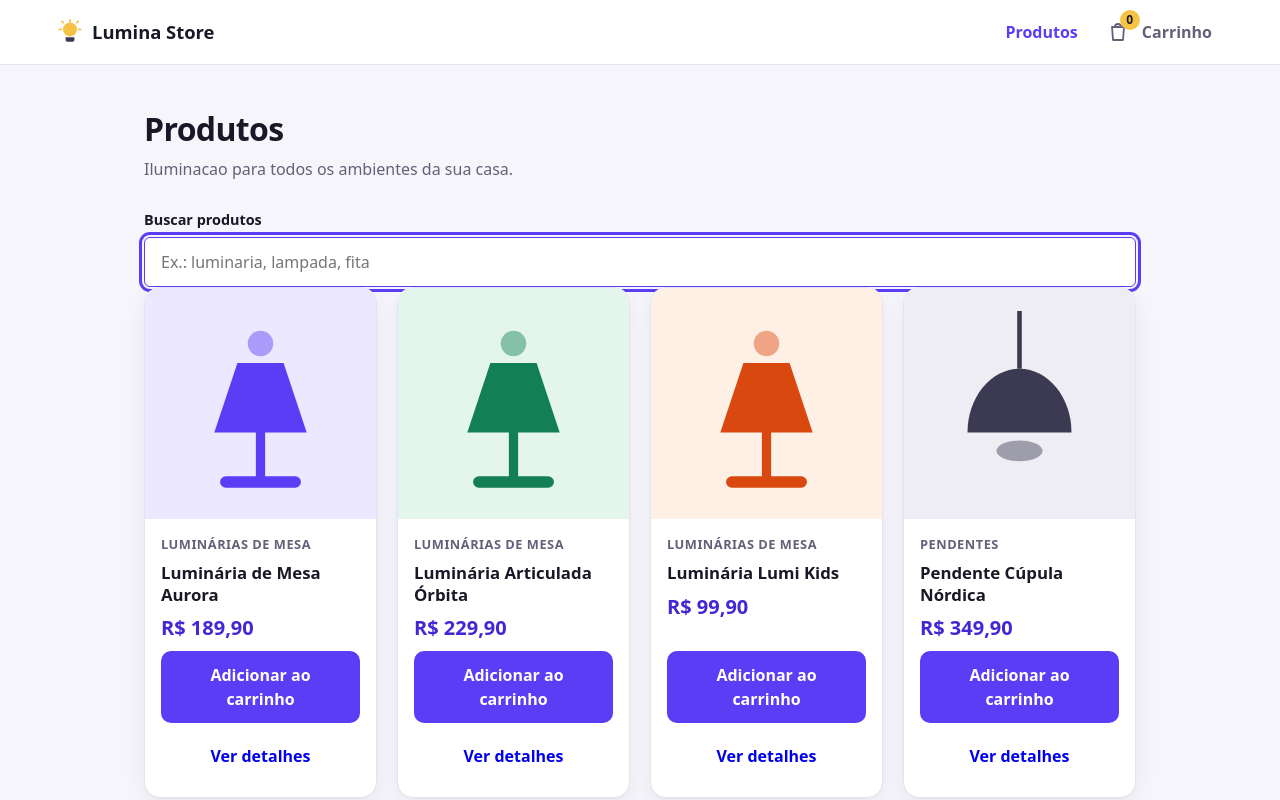
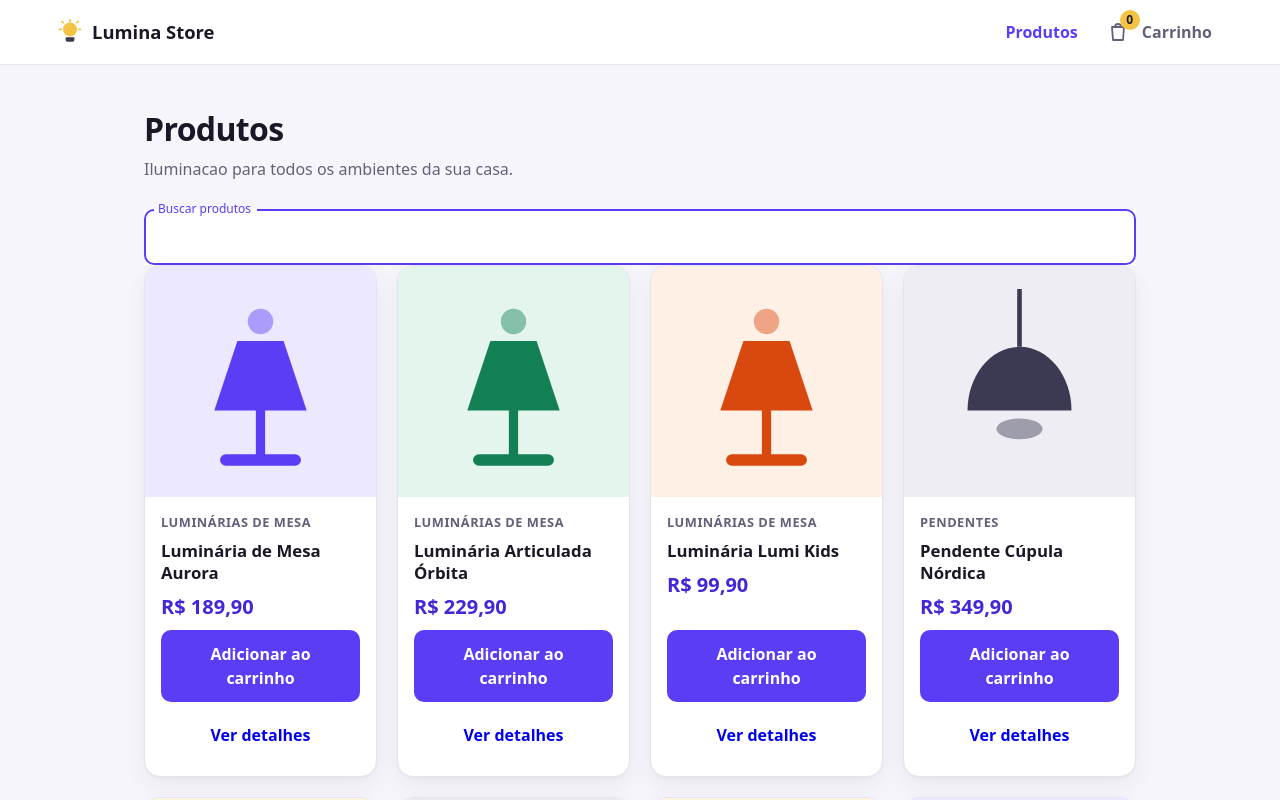
Before and after one commit to Marcosdev0109/lumina-checkout, a React (Vite) app: page /produtos in a window 1280 px wide. Shown: the top 800 px of the page. Built offline with nearby package versions, Linux system fonts and the light colour scheme; data requests are answered from the project's data file.

Commit message:
usa TextField e CircularProgress do Material UI

```diff
--- a/src/components/atoms/CampoBusca.jsx
+++ b/src/components/atoms/CampoBusca.jsx
@@ -1,27 +1,27 @@
 import { forwardRef } from 'react'
 import PropTypes from 'prop-types'
+import TextField from '@mui/material/TextField'
 import estilos from './CampoBusca.module.css'
 
 /**
- * Campo de busca controlado: o valor vem de quem usa o componente (props)
- * e cada digitacao e devolvida pelo onChange.
- * O forwardRef permite que a pagina foque o campo com useRef.
+ * Campo de busca controlado com o TextField do Material UI.
+ * O valor vem de quem usa o componente (props) e cada digitacao volta pelo onChange.
+ * O forwardRef repassa a ref para o input, para a pagina focar o campo com useRef.
  */
 const CampoBusca = forwardRef(function CampoBusca({ valor, onChange, rotulo = 'Buscar produtos' }, ref) {
   return (
     <div className={estilos.campo} role="search">
-      <label className={estilos.rotulo} htmlFor="campo-busca">
-        {rotulo}
-      </label>
-      <input
-        ref={ref}
+      <TextField
         id="campo-busca"
-        className={estilos.entrada}
+        label={rotulo}
         type="search"
         placeholder="Ex.: luminaria, lampada, fita"
         autoComplete="off"
+        fullWidth
+        inputRef={ref}
         value={valor}
         onChange={(evento) => onChange(evento.target.value)}
+        sx={{ backgroundColor: 'var(--cor-superficie)' }}
       />
     </div>
   )
--- a/src/components/atoms/CampoBusca.module.css
+++ b/src/components/atoms/CampoBusca.module.css
@@ -1,23 +1,3 @@
 .campo {
-  display: grid;
-  gap: 0.375rem;
+  width: 100%;
 }
-
-.rotulo {
-  font-weight: 600;
-  font-size: 0.9rem;
-}
-
-.entrada {
-  width: 100%;
-  font: inherit;
-  padding: 0.75rem 1rem;
-  border: 1px solid var(--cor-borda);
-  border-radius: var(--raio-pequeno);
-  background: var(--cor-superficie);
-  color: var(--cor-texto);
-}
-
-.entrada:focus-visible {
-  border-color: var(--cor-primaria);
-}
--- a/src/components/atoms/Mensagem.jsx
+++ b/src/components/atoms/Mensagem.jsx
@@ -1,4 +1,5 @@
 import PropTypes from 'prop-types'
+import CircularProgress from '@mui/material/CircularProgress'
 import estilos from './Mensagem.module.css'
 
 /**
@@ -13,6 +14,7 @@ function Mensagem({ tipo = 'info', titulo, children }) {
       className={ehErro ? `${estilos.mensagem} ${estilos.erro}` : estilos.mensagem}
       role={ehErro ? 'alert' : 'status'}
     >
+      {tipo === 'carregando' && <CircularProgress size={32} aria-hidden="true" />}
       <p className={estilos.titulo}>{titulo}</p>
       {children}
     </div>
```
